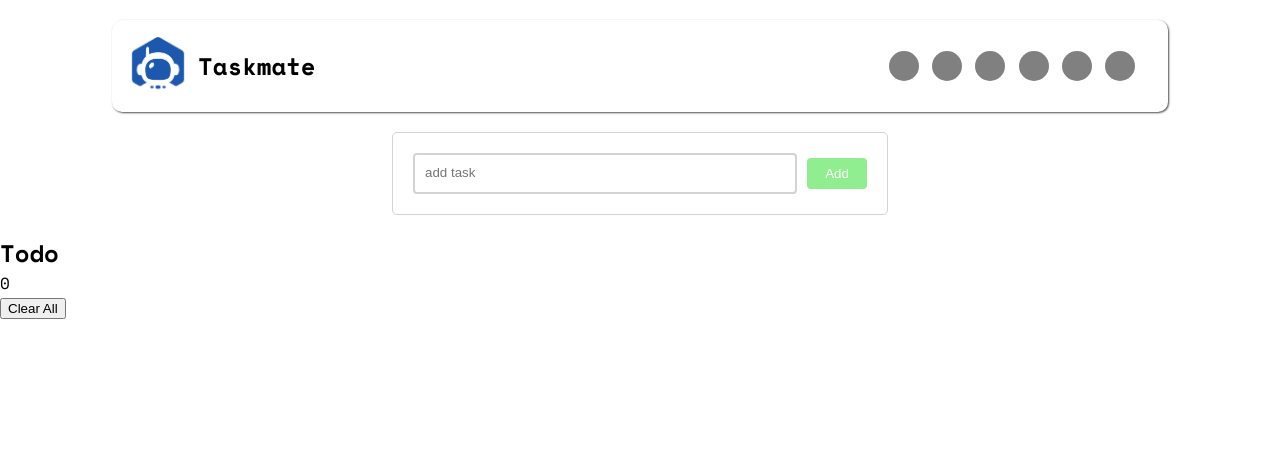
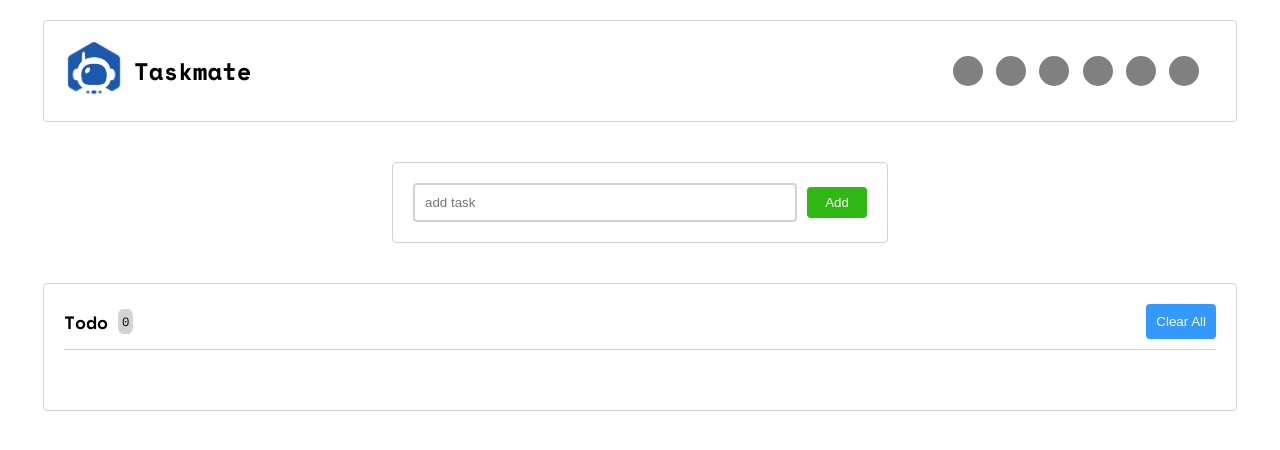
Before and after one commit to purohitdheeraj/taskmate, a React (Create React App) app: page / in a window 1280 px wide. Shown: the top 450 px of the page. Built offline with nearby package versions, Linux system fonts and the light colour scheme.

Commit message:
feat: add show task component

```diff
--- a/src/App.css
+++ b/src/App.css
@@ -19,11 +19,11 @@ body {
 .header {
 	display: flex;
 	justify-content: space-between;
-	padding: 1.6rem;
-	box-shadow: 1px 1px 2px #4f4f4f;
+	padding: 2rem;
 	margin-top: 2rem;
-	border-radius: 1rem;
-	max-width: 80%;
+	border-radius: 4px;
+	border: 1px solid lightgray;
+	max-width: 90%;
 	margin: 2rem auto;
 }
 
@@ -54,31 +54,68 @@ body {
 	padding: 2rem;
 	gap: 1rem;
 	border: 1px solid lightgray;
-	border-radius: 0.5rem;
+	border-radius: 0.4rem;
 	max-width: min-content;
-	margin: 2rem auto;
+	margin: 4rem auto;
 }
 
 .addTask .taskInput {
-	padding: 0.5rem 1rem;
+	padding: 1rem;
 	width: 36rem;
 	border: 2px solid lightgray;
-	border-radius: 0.4rem;
-	line-height: 2em;
+	border-radius: 4px;
 }
 
 .addTask .btn {
 	border: 0;
 	padding: 0.8rem 1rem;
 	width: 6rem;
-	background: lightgreen;
-	border-radius: 0.4rem;
+	background: hsla(110, 80%, 40%, 1);
+	border-radius: 4px;
 	cursor: pointer;
 	color: white;
 }
 
-.btn:hover {
-	background: darkseagreen;
+.addTask .btn:hover {
+	background: hsla(110, 60%, 30%, 1);
+}
+
+.showTask {
+	margin: 0 auto;
+	border: 1px solid lightgray;
+	width: 90%;
+	padding: 2rem;
+	border-radius: 4px;
+	padding-bottom: 6rem;
+}
+
+.showTask .heading {
+	justify-content: space-between;
+	padding-bottom: 1rem;
+	border-bottom: 1px solid lightgray;
+}
+
+.title {
+	gap: 1rem;
+	font-size: 1.2rem;
+}
+
+.title .count {
+	background: lightgray;
+	border-radius: 30%;
+	padding: 0.4rem;
+}
+
+.btn {
+	border: 0;
+	padding: 1rem;
+	border-radius: 4px;
+	cursor: pointer;
+	color: #fff;
+}
+
+.showTask .heading .btn {
+	background: hsla(210, 100%, 60%, 1);
 }
 
 /* utilisty classes for flexbox */
--- a/src/components/ShowTask.jsx
+++ b/src/components/ShowTask.jsx
@@ -3,8 +3,8 @@ import React from "react";
 export const ShowTask = () => {
 	return (
 		<section className="showTask">
-			<div className="heading">
-				<div className="title">
+			<div className="heading flex-container">
+				<div className="title flex-container">
 					<h2 className="text">Todo</h2>
 					<span className="count">0</span>
 				</div>
```
